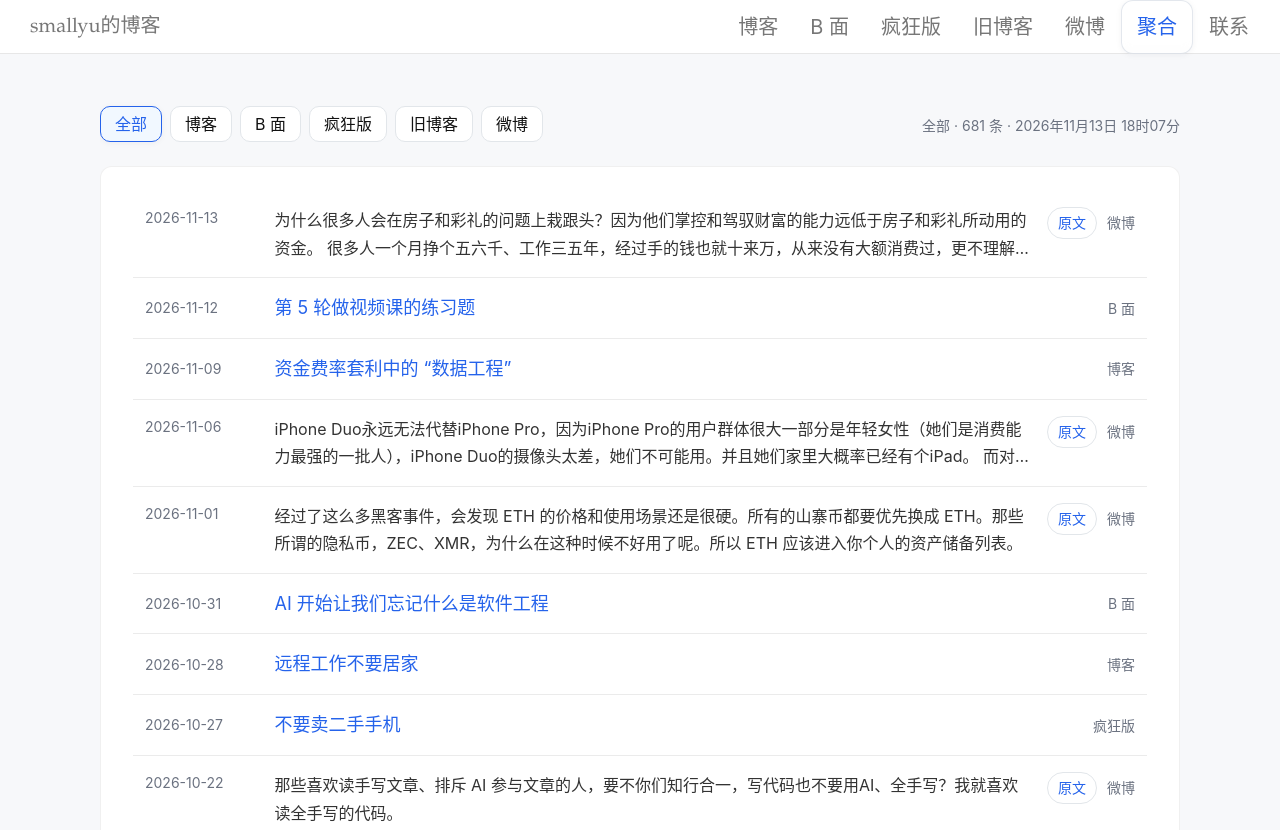
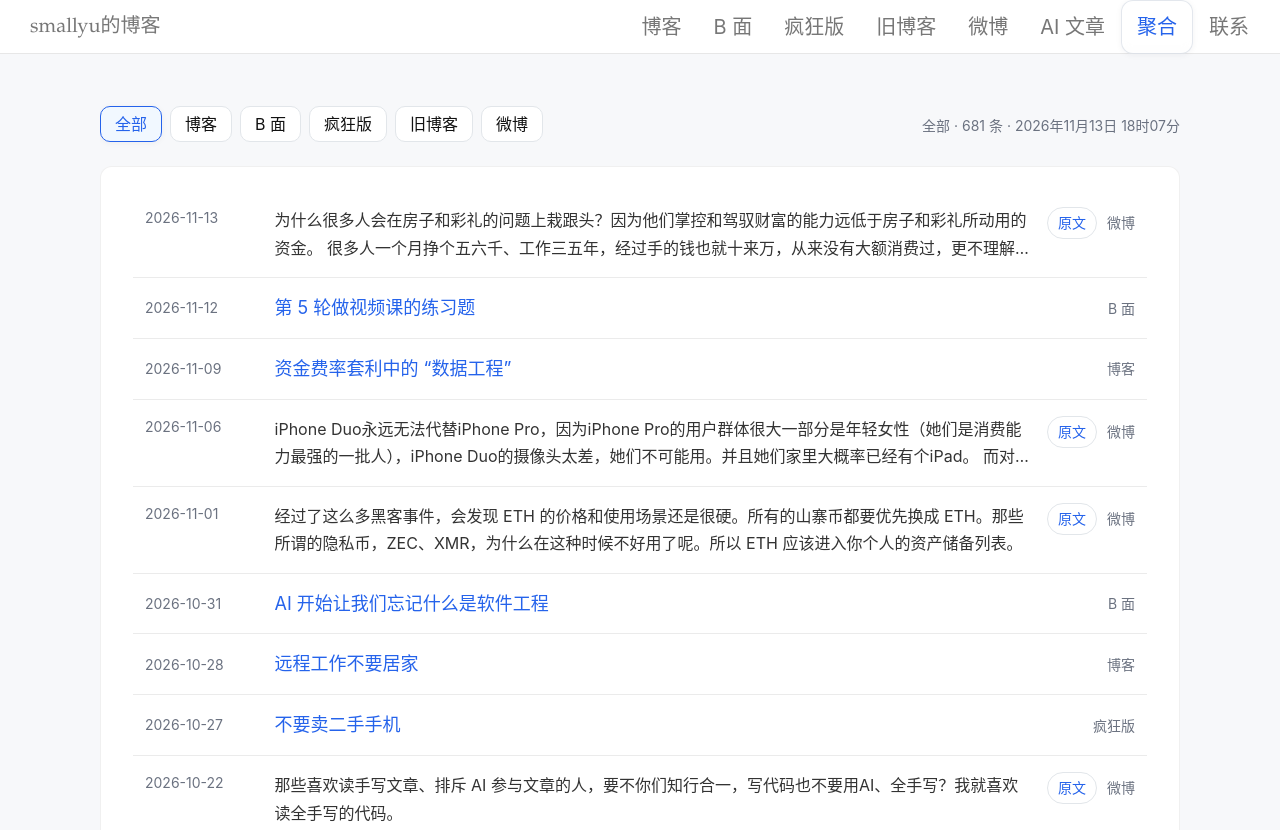
Before and after one commit to smallyunet/blog-feed, a website: page index.html in a window 1280 px wide. Shown: the top 830 px of the page. Drawn offline with Linux system fonts and the light colour scheme.

Commit message:
style: link AI articles from feed navigation

```diff
--- a/index.html
+++ b/index.html
@@ -30,6 +30,7 @@
           <li><a href="https://crazy.smallyu.net/">疯狂版</a></li>
           <li><a href="https://old-blog.smallyu.net/">旧博客</a></li>
           <li><a href="https://t.smallyu.net/">微博</a></li>
+          <li><a href="https://ai.smallyu.net/">AI 文章</a></li>
           <li class="active"><a href="./" aria-current="page">聚合</a></li>
           <li><a href="https://smallyu.net/about">联系</a></li>
         </ul>
```
